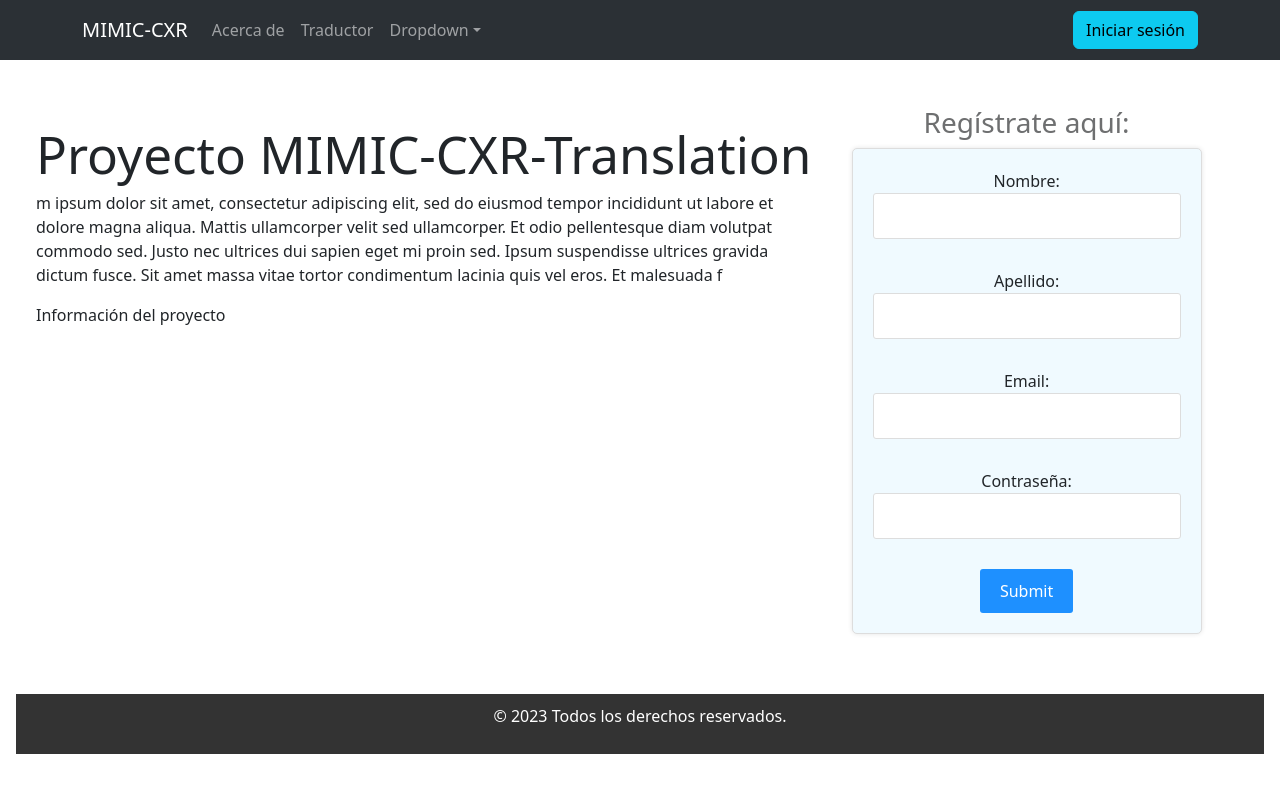
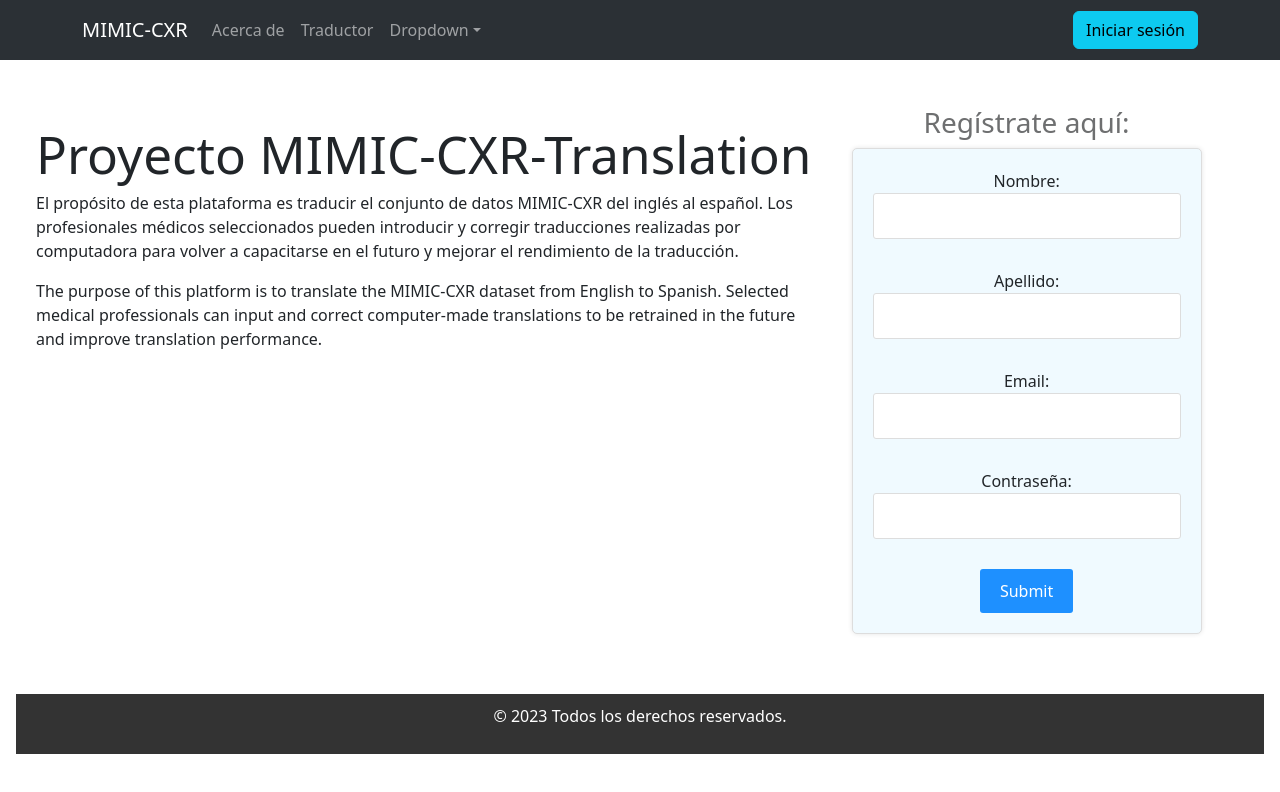
Before and after one commit to visalasc/ipre20232, a React (Vite) app in the folder MIMIC-CXR-T/: page / in a window 1280 px wide. Shown: the top 792 px of the page. Built offline with nearby package versions, Linux system fonts and the light colour scheme.

Commit message:
feat description project

```diff
--- a/MIMIC-CXR-T/src/common/App.jsx
+++ b/MIMIC-CXR-T/src/common/App.jsx
@@ -10,9 +10,10 @@ function App() {
       <main>
         <section className="left-section">
           <h1>Proyecto MIMIC-CXR-Translation</h1>
-          <p>m ipsum dolor sit amet, consectetur adipiscing elit, sed do eiusmod tempor incididunt ut labore et dolore magna aliqua. Mattis ullamcorper velit sed ullamcorper. Et odio pellentesque diam volutpat commodo sed. Justo nec ultrices dui sapien eget mi proin sed. Ipsum suspendisse ultrices gravida dictum fusce. Sit amet massa vitae tortor condimentum lacinia quis vel eros. Et malesuada f</p>
-          <p>Información del proyecto</p>
-        </section>
+          <p> El propósito de esta plataforma es traducir el conjunto de datos MIMIC-CXR del inglés al español. Los profesionales médicos seleccionados pueden introducir y corregir traducciones realizadas por computadora para volver a capacitarse en el futuro y mejorar el rendimiento de la traducción.</p>
+
+          <p> The purpose of this platform is to translate the MIMIC-CXR dataset from English to Spanish. Selected medical professionals can input and correct computer-made translations to be retrained in the future and improve translation performance.</p>
+         </section>
 
 
         <section className="right-section">
```
